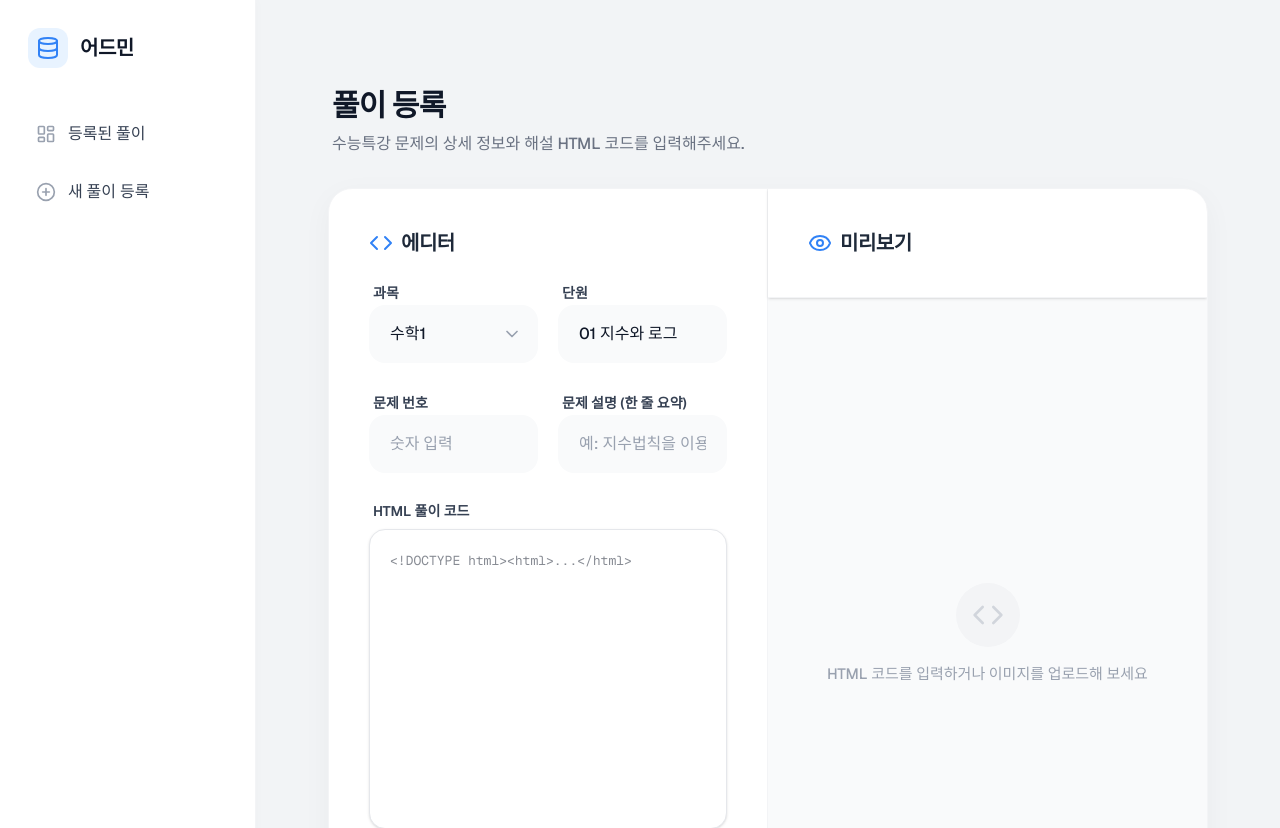
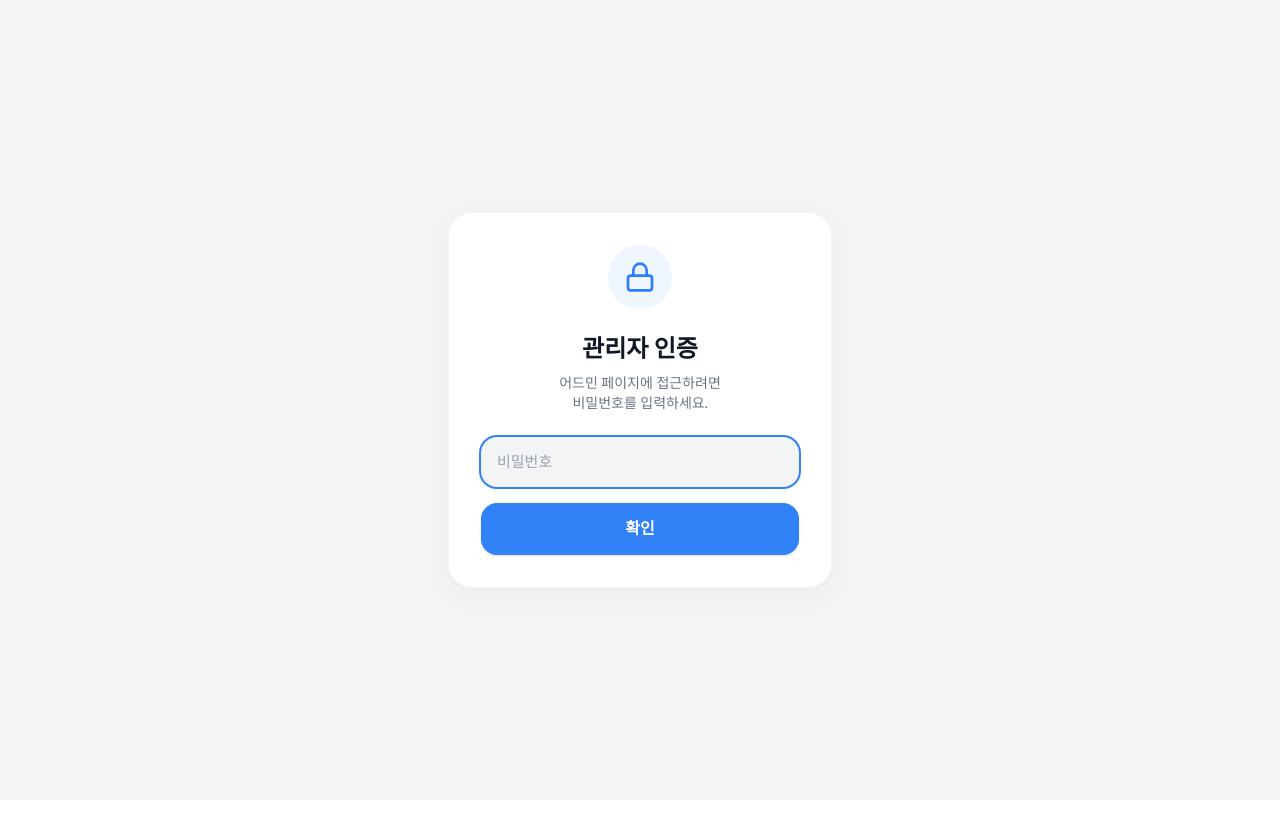
Before and after one commit to SUNJEONGHO/suteukanswer, a Next.js app: page /admin/upload in a window 1280 px wide. Shown: the top 828 px of the page. After the commit the page ends 800 px from the top, so only its background shows below. Built offline with nearby package versions, Linux system fonts and the light colour scheme.

Commit message:
feat: add problem detail view with iframe rendering and admin upload/edit form interface

```diff
--- /dev/null
+++ b/fetch_db.js
@@ -0,0 +1,8 @@
+const { sql } = require('@vercel/postgres');
+require('dotenv').config({path: '.env.local'});
+async function run() {
+  const res = await sql`SELECT content_html FROM problems ORDER BY id DESC LIMIT 1`;
+  const fs = require('fs');
+  fs.writeFileSync('latest_html.txt', res.rows[0].content_html);
+}
+run();
--- a/src/app/admin/upload/page.tsx
+++ b/src/app/admin/upload/page.tsx
@@ -245,7 +245,41 @@ function UploadForm() {
             <div className="flex-1 p-0 relative bg-[#F9FAFB] dark:bg-gray-900 transition-colors">
               {contentHtml ? (
                 <iframe
-                  srcDoc={contentHtml ? contentHtml.replace(/<img[^>]*>/gi, '') : ''}
+                  srcDoc={contentHtml ? contentHtml.replace(/<img[^>]*>/gi, '') + `
+<style>
+  ::-webkit-scrollbar { width: 8px; }
+  ::-webkit-scrollbar-track { background: transparent; }
+  ::-webkit-scrollbar-thumb { background: #cbd5e1; border-radius: 4px; }
+  ::-webkit-scrollbar-thumb:hover { background: #94a3b8; }
+</style>
+<script>
+  document.addEventListener('DOMContentLoaded', function() {
+    if (document.body.dataset.layoutInjected) return;
+    document.body.dataset.layoutInjected = 'true';
+    const textContainer = document.createElement('div');
+    textContainer.style.cssText = 'flex: 1; overflow-y: auto; padding-right: 24px; font-size: 16px; line-height: 1.7; display: flex; flex-direction: column; gap: 8px; height: 100%;';
+    const graphContainer = document.createElement('div');
+    graphContainer.style.cssText = 'flex: 1.2; height: 100%; display: flex; flex-direction: column;';
+    const graphEl = document.querySelector('iframe, #calculator, [id*="desmos"]');
+    const children = Array.from(document.body.childNodes);
+    children.forEach(child => {
+      if (child.nodeName === 'SCRIPT' || child.nodeName === 'STYLE') return;
+      if (child === graphEl || (graphEl && graphEl.contains(child))) {
+        graphContainer.appendChild(child);
+      } else {
+        textContainer.appendChild(child);
+      }
+    });
+    document.body.style.cssText = 'display: flex; flex-direction: row; height: 100vh; margin: 0; padding: 24px; box-sizing: border-box; overflow: hidden; background: transparent;';
+    document.body.appendChild(textContainer);
+    if(graphEl) {
+      document.body.appendChild(graphContainer);
+      graphEl.style.cssText = 'width: 100%; height: 100%; border: 1px solid #e5e7eb; border-radius: 12px; box-shadow: 0 4px 12px rgba(0,0,0,0.05); flex: 1;';
+    } else {
+      textContainer.style.paddingRight = '0';
+    }
+  });
+</script>` : ''}
                   className="absolute inset-0 w-full h-full border-0 bg-white dark:bg-gray-200"
                   title="Live Preview"
                   sandbox="allow-scripts allow-same-origin"
--- a/src/app/problem/[id]/page.tsx
+++ b/src/app/problem/[id]/page.tsx
@@ -111,7 +111,41 @@ export default async function ProblemPage({ params }: { params: Promise<{ id: st
             execute properly without breaking the Next.js parent application layout.
           */}
           <iframe
-            srcDoc={problem.contentHtml ? problem.contentHtml.replace(/<img[^>]*>/gi, '') : ''}
+            srcDoc={problem.contentHtml ? problem.contentHtml.replace(/<img[^>]*>/gi, '') + `
+<style>
+  ::-webkit-scrollbar { width: 8px; }
+  ::-webkit-scrollbar-track { background: transparent; }
+  ::-webkit-scrollbar-thumb { background: #cbd5e1; border-radius: 4px; }
+  ::-webkit-scrollbar-thumb:hover { background: #94a3b8; }
+</style>
+<script>
+  document.addEventListener('DOMContentLoaded', function() {
+    if (document.body.dataset.layoutInjected) return;
+    document.body.dataset.layoutInjected = 'true';
+    const textContainer = document.createElement('div');
+    textContainer.style.cssText = 'flex: 1; overflow-y: auto; padding-right: 24px; font-size: 16px; line-height: 1.7; display: flex; flex-direction: column; gap: 8px; height: 100%;';
+    const graphContainer = document.createElement('div');
+    graphContainer.style.cssText = 'flex: 1.2; height: 100%; display: flex; flex-direction: column;';
+    const graphEl = document.querySelector('iframe, #calculator, [id*="desmos"]');
+    const children = Array.from(document.body.childNodes);
+    children.forEach(child => {
+      if (child.nodeName === 'SCRIPT' || child.nodeName === 'STYLE') return;
+      if (child === graphEl || (graphEl && graphEl.contains(child))) {
+        graphContainer.appendChild(child);
+      } else {
+        textContainer.appendChild(child);
+      }
+    });
+    document.body.style.cssText = 'display: flex; flex-direction: row; height: 100vh; margin: 0; padding: 24px; box-sizing: border-box; overflow: hidden; background: transparent;';
+    document.body.appendChild(textContainer);
+    if(graphEl) {
+      document.body.appendChild(graphContainer);
+      graphEl.style.cssText = 'width: 100%; height: 100%; border: 1px solid #e5e7eb; border-radius: 12px; box-shadow: 0 4px 12px rgba(0,0,0,0.05); flex: 1;';
+    } else {
+      textContainer.style.paddingRight = '0';
+    }
+  });
+</script>` : ''}
             className="w-full h-full flex-1 border-0"
             title={`Problem ${problem.problemNumber} Solution`}
             sandbox="allow-scripts allow-same-origin"
--- a/src/components/AuthGuard.tsx
+++ b/src/components/AuthGuard.tsx
@@ -1,22 +1,82 @@
 'use client';
 
 import { useState, useEffect } from 'react';
-import { Lock, BookOpen, AlertCircle, CheckCircle2 } from 'lucide-react';
+import { Lock } from 'lucide-react';
 import { usePathname } from 'next/navigation';
 
-import QUESTIONS_DATA from '@/data/questions.json';
+export default function AuthGuard({ children }: { children: React.ReactNode }) {
+  const pathname = usePathname();
+  const isAdminRoute = pathname?.startsWith('/admin');
 
-// Type definitions for the JSON data
-interface Question {
-  chapter: string;
-  type: string;
-  page_range: string;
-  number: number;
-  answer: string;
-}
+  const [isAuthorized, setIsAuthorized] = useState(false);
+  const [password, setPassword] = useState('');
+  const [error, setError] = useState('');
 
-const QUESTIONS = QUESTIONS_DATA as Question[];
+  // Check localStorage on mount
+  useEffect(() => {
+    if (typeof window !== 'undefined') {
+      const stored = localStorage.getItem('adminAuth');
+      if (stored === 'true') {
+        setIsAuthorized(true);
+      }
+    }
+  }, []);
 
-export default function AuthGuard({ children }: { children: React.ReactNode }) {
+  const handleSubmit = (e: React.FormEvent) => {
+    e.preventDefault();
+    if (password === '1234') {
+      setIsAuthorized(true);
+      localStorage.setItem('adminAuth', 'true');
+      setError('');
+    } else {
+      setError('비밀번호가 틀렸습니다.');
+      setPassword('');
+    }
+  };
+
+  // Only protect /admin routes
+  if (isAdminRoute && !isAuthorized) {
+    return (
+      <div className="min-h-screen bg-[#F2F4F6] dark:bg-gray-900 flex flex-col items-center justify-center p-4 transition-colors">
+        <div className="bg-white dark:bg-gray-800 rounded-3xl p-8 shadow-[0_8px_30px_rgb(0,0,0,0.04)] dark:shadow-none border border-gray-100 dark:border-gray-700 max-w-sm w-full flex flex-col items-center space-y-6">
+          <div className="bg-blue-50 dark:bg-blue-900/30 p-4 rounded-full text-blue-500">
+            <Lock className="w-8 h-8" />
+          </div>
+
+          <div className="text-center space-y-2">
+            <h1 className="text-2xl font-bold text-gray-900 dark:text-white">관리자 인증</h1>
+            <p className="text-sm text-gray-500 dark:text-gray-400">
+              어드민 페이지에 접근하려면<br/>비밀번호를 입력하세요.
+            </p>
+          </div>
+
+          <form onSubmit={handleSubmit} className="w-full space-y-4">
+            <div>
+              <input
+                type="password"
+                value={password}
+                onChange={(e) => setPassword(e.target.value)}
+                placeholder="비밀번호"
+                className="w-full bg-[#F2F4F6] dark:bg-gray-900 border-none rounded-2xl px-4 py-3.5 focus:ring-2 focus:ring-[#3182F6] outline-none text-gray-900 dark:text-white placeholder-gray-400 transition-all font-medium text-[15px]"
+                autoFocus
+              />
+              {error && (
+                <p className="text-red-500 text-sm mt-2 ml-1 font-medium">{error}</p>
+              )}
+            </div>
+
+            <button
+              type="submit"
+              className="w-full bg-[#3182F6] hover:bg-[#1b64da] text-white font-bold py-3.5 px-4 rounded-2xl transition-all shadow-sm flex justify-center items-center"
+            >
+              확인
+            </button>
+          </form>
+        </div>
+      </div>
+    );
+  }
+
+  // Not an admin route, or already authorized
   return <>{children}</>;
 }
```
Also changed, not shown: test.html (added).
